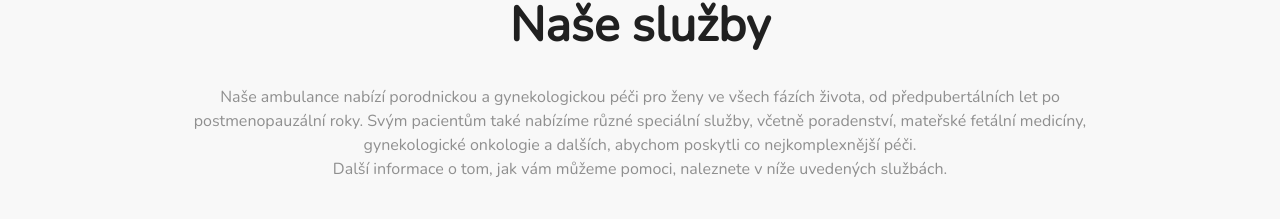
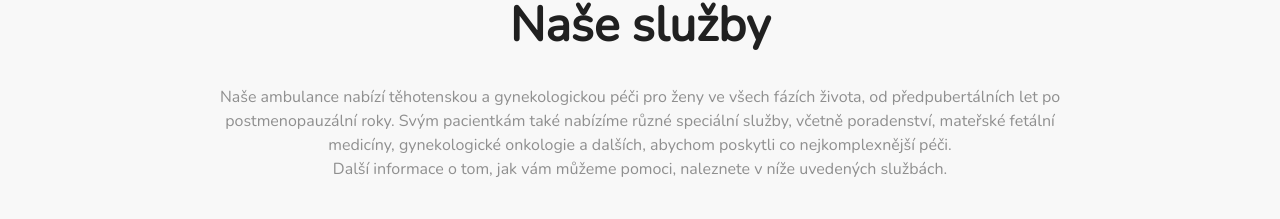
Before and after one commit to ejthbit/gyn, a React app: page / in a window 1280 px wide. Shown: the part 683-902 px from the top of the page. Built offline with nearby package versions, Linux system fonts and the light colour scheme; no server answers.

Commit message:
Adjusted styling of LandingPage

```diff
--- a/src/components/Contacts/Contacts.js
+++ b/src/components/Contacts/Contacts.js
@@ -1,4 +1,4 @@
-import { Box, Button, Grid, makeStyles, Typography } from '@material-ui/core'
+import { Box, Button, Grid, Hidden, makeStyles, Typography } from '@material-ui/core'
 import {
     AccessTime as AccessTimeIcon,
     Contacts as ContactsIcon,
@@ -98,9 +98,10 @@ const Contacts = () => {
         <Grid className={classes.root} container spacing={2} id="contact">
             <Grid container item xs={12} className={classes.ambulanceRow} justifyContent="center">
                 <Box marginBottom={2}>
-                    <Typography variant="h3">Kontakty</Typography>
+                    <Typography variant="h3">Kontakt</Typography>
                 </Box>
                 <Grid container spacing={4} alignItems="center">
+                    <Hidden smDown>
                         {map(
                             ({ id, component }) => (
                                 <Grid key={id} item md={3} className={classes.sectionIcon}>
@@ -109,6 +110,8 @@ const Contacts = () => {
                             ),
                             contactSections
                         )}
+                    </Hidden>
+
                     {map(
                         ({ name, contact, openingHours, address }) => (
                             <Grid key={name} container justifyContent="center" className={classes.ambulanceRow}>
--- a/src/components/LandingWelcome/LandingWelcome.js
+++ b/src/components/LandingWelcome/LandingWelcome.js
@@ -18,7 +18,7 @@ const useStyles = makeStyles((theme) => ({
         paddingRight: 20,
         paddingTop: 100,
         [theme.breakpoints.down('xs')]: {
-            paddingTop: 20,
+            paddingTop: 50,
             backgroundImage: `url(${LandingMobileImg})`,
             backgroundPosition: 'center',
             backgroundRepeat: 'no-repeat',
--- a/src/components/OurTeam/OurTeam.js
+++ b/src/components/OurTeam/OurTeam.js
@@ -16,7 +16,7 @@ const useStyles = makeStyles((theme) => ({
             fontWeight: 'bold',
             textAlign: 'center',
             [theme.breakpoints.down('xs')]: {
-                textAlign: 'left',
+                textAlign: 'center',
             },
         },
         '& .MuiTypography-body1': {
@@ -38,7 +38,7 @@ const doctors = [
 ]
 const nurses = [
     { fullName: 'Mgr. Kamila Šebestová', image: Sebestova },
-    { fullName: 'Mgr. Šárka Hrtoňová', image: Unknown },
+    { fullName: 'Šárka Hrtoňová', image: Unknown },
 ]
 
 const OurTeam = () => {
--- a/src/components/Services/Services.js
+++ b/src/components/Services/Services.js
@@ -51,7 +51,7 @@ const useStyles = makeStyles((theme) => ({
             fontWeight: 'bold',
             textAlign: 'center',
             [theme.breakpoints.down('xs')]: {
-                textAlign: 'left',
+                textAlign: 'center',
             },
         },
         '& .MuiTypography-body1': {
@@ -69,8 +69,8 @@ const Services = () => {
             </Grid>
             <Grid item xs={12}>
                 <Typography variant="body1" component="p" align="center">
-                    {`Naše ambulance nabízí porodnickou a gynekologickou péči pro ženy ve všech fázích života, od
-                    předpubertálních let po postmenopauzální roky. Svým pacientům také nabízíme různé speciální služby,
+                    {`Naše ambulance nabízí těhotenskou a gynekologickou péči pro ženy ve všech fázích života, od
+                    předpubertálních let po postmenopauzální roky. Svým pacientkám také nabízíme různé speciální služby,
                     včetně poradenství, mateřské fetální medicíny, gynekologické onkologie a dalších,
                     abychom poskytli co nejkomplexnější péči.`}
                     <br />
--- a/src/pages/LandingPage/LandingPage.js
+++ b/src/pages/LandingPage/LandingPage.js
@@ -12,8 +12,8 @@ const LandingPage = () => {
             <LandingWelcome />
             <Services />
             <OurTeam />
+            <Contacts />
             <References />
-            <Contacts />
             <Footer />
         </>
     )
```
Lines whose indentation alone changed are shown as unchanged.
